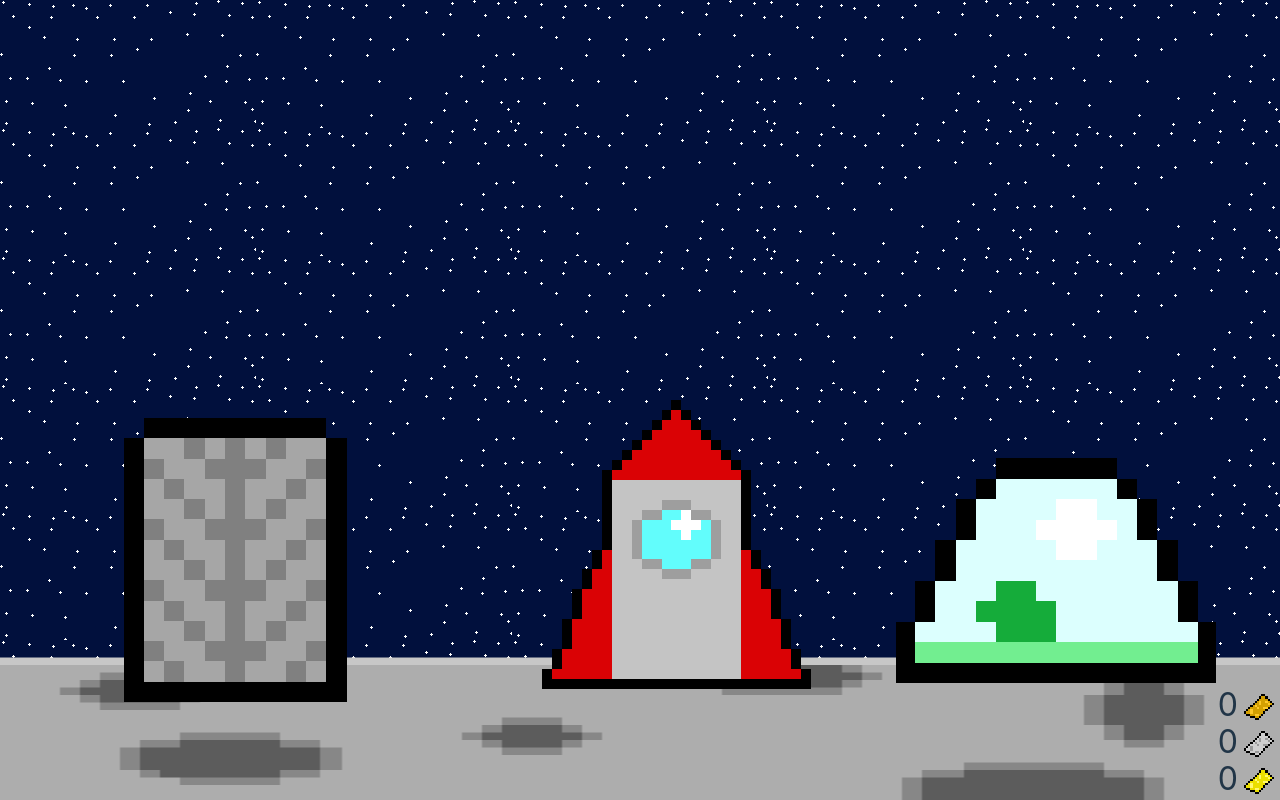
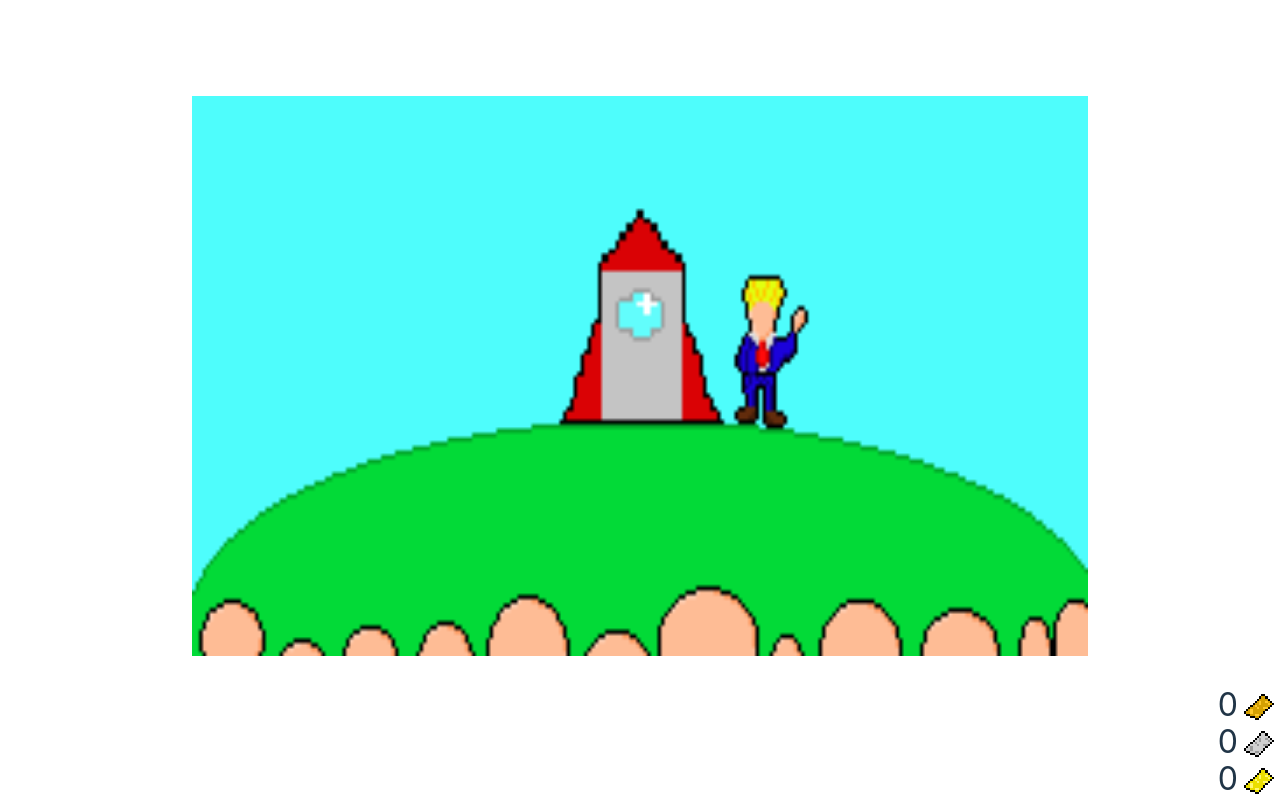
Before and after one commit to LestarDev/Hackathon, a React (Vite) app in the folder Hackathon/: page / in a window 1280 px wide. Built offline with nearby package versions, Linux system fonts and the light colour scheme.

Commit message:
last modify outside of lotery

```diff
--- a/Hackathon/src/components/GameScreen.tsx
+++ b/Hackathon/src/components/GameScreen.tsx
@@ -1,5 +1,6 @@
 import useCurrency from "../hook/useCurrency";
 import Asteroid from "./pages/asteroid";
+import GameWin from "./pages/gameWin";
 import Greenhouse from "./pages/greenhouse";
 import Layout from "./pages/layout/layout";
 import Mine from "./pages/mine";
@@ -10,6 +11,9 @@ function Page(){
     const xd = useCurrency();
     let page;
     switch(xd.page){
+        case 0:
+            page = <TheEnd />
+            break;
         case 1:
             page =  <Greenhouse/>
             break;
@@ -19,8 +23,8 @@ function Page(){
         case 3:
             page = <Rocket/>
             break;
-        case 4:
-            page = <TheEnd/>
+        case 5:
+            page = <GameWin />
         default:
             page = <Asteroid/>
     }
--- /dev/null
+++ b/Hackathon/src/components/pages/gameWin.tsx
@@ -0,0 +1,12 @@
+import './theend.css'
+import lastScreen from "./../../assets/finale_scene.png"
+
+const GameWin = () => {
+    return (
+        <div className='last'>
+            <img src={lastScreen} />
+        </div>
+    )
+}
+
+export default GameWin;
--- a/Hackathon/src/components/pages/rocket.tsx
+++ b/Hackathon/src/components/pages/rocket.tsx
@@ -5,6 +5,7 @@ import copperIcon from "./../../assets/big_miedz_item.png"
 import ironIcon from "./../../assets/big_zelazo_item.png"
 import goldIcon from "./../../assets/big_zloto_item.png"
 import exitIcon from "./../../assets/exit.png"
+import "./rocket.css"
 
 const Rocket = () => {
     const xd = useCurrency();
--- a/Hackathon/src/components/pages/theend.css
+++ b/Hackathon/src/components/pages/theend.css
@@ -1,7 +1,4 @@
 .last{
-    background-image: url('./../../assets/finale_scene.png');
-    overflow: hidden;
-    width: 100%;
-    height: 100%;
-    background-repeat: no-repeat;
+    cursor: pointer;
+    margin: 7.5% 15%;
 }
--- a/Hackathon/src/components/pages/theend.tsx
+++ b/Hackathon/src/components/pages/theend.tsx
@@ -1,6 +1,6 @@
 import scene1 from "./../../assets/scene1.png"
-import scene2 from "./../../assets/scene1.png"
-import scene4 from "./../../assets/scene1.png"
+import scene2 from "./../../assets/scene2.png"
+import scene4 from "./../../assets/scene4.png"
 import sceneFinal from "./../../assets/finale_scene.png"
 import React, { useRef } from 'react'
 import './theend.css'
@@ -10,14 +10,18 @@ import useCurrency from "../../hook/useCurrency"
 const TheEnd = () => {
     const refImg = useRef<HTMLImageElement>(null);
     const xd = useCurrency();
+    const screenWidth = window.innerWidth*0.7;
+    const screenHeight = window.innerHeight*0.7;
     let scene = 1;
     return (
         <div className='last'>
-                <img src={scene1} ref={refImg} onClick={(e: React.MouseEvent<HTMLElement>)=>{
+                <img width={screenWidth} height={screenHeight} src={scene1} ref={refImg} onClick={(e: React.MouseEvent<HTMLElement>)=>{
+                    console.log(refImg.current!.src)
                     switch(scene){
                         case 1:
-                            refImg.current!.src=scene2
+                            refImg.current!.src = scene2
                             scene +=1;
+                            xd.add("copper", 0)
                             break;
                         case 2:
                             refImg.current!.src=scene4
--- a/Hackathon/src/hook/useCurrency.tsx
+++ b/Hackathon/src/hook/useCurrency.tsx
@@ -3,7 +3,7 @@ import { setPage, lvlUpMineCopper, lvlUpMineIron, lvlUpMineGold, incrementByAmou
 
 type currencyTypes = "copper" | "iron" | "gold"
 type mineType = "copper" | "iron" | "gold"
-type pageType = "home" | "greenhouse" | "mine" | "rocket"
+type pageType = "home" | "greenhouse" | "mine" | "rocket" | "animationStart"
 
 const useCurrency = () => {
 
@@ -12,7 +12,7 @@ const useCurrency = () => {
 
     const moveToPage = (page: pageType) => {
         switch(page){
-            case "home":
+            case "animationStart":
                 dispatch(setPage(0))
                 break;
             case "greenhouse":
@@ -24,7 +24,10 @@ const useCurrency = () => {
             case "rocket":
                 dispatch(setPage(3))
                 break;
-            default:
+                case "home":
+                    dispatch(setPage(4))
+                    break;
+                default:
                 console.log("Error!")
         }
     }
--- a/Hackathon/src/store/slices/currencySlice.tsx
+++ b/Hackathon/src/store/slices/currencySlice.tsx
@@ -20,7 +20,7 @@ const initialState: CounterState = {
   copperMine: 0,
   ironMine: 0,
   goldMine: 0,
-  page: 4
+  page: 0
 }
 
 export const currencySlice = createSlice({
```
